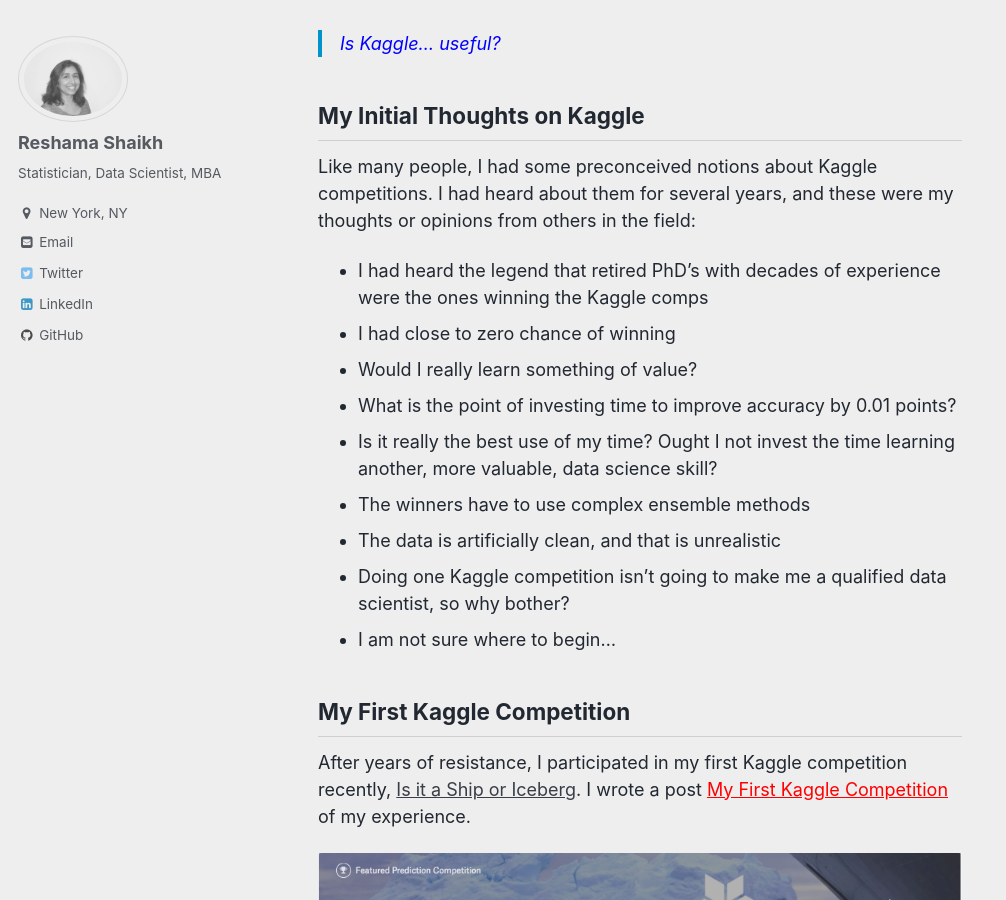
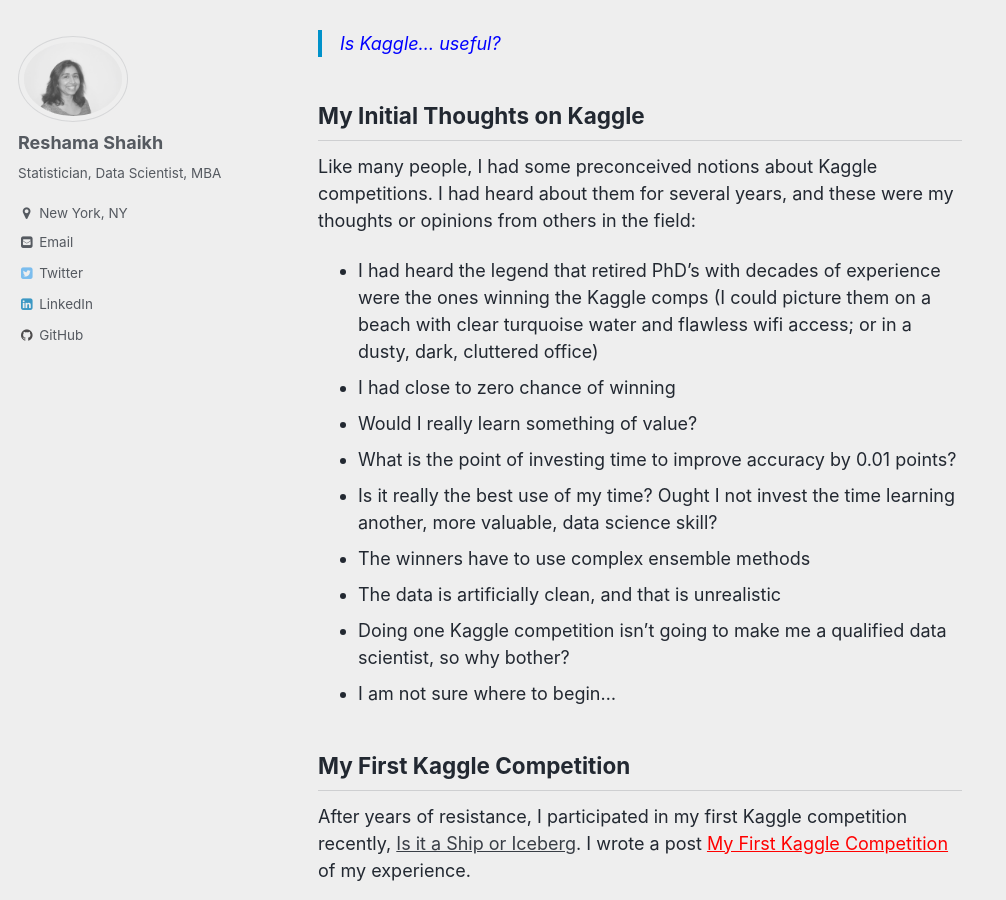
Before and after one commit to reshamas/reshamas.github.io, a Jekyll site: the page built from _posts/2018-04-19-to-kaggle-or-not.md, in a window 1280 px wide and 900 px high, scrolled down 559 px. Shown: the whole window, without its empty margins (0-1006 px from the left). Built offline with Jekyll 4.4.1, drawn with Linux system fonts in a browser that asks for light colours.

Commit message:
Update 2018-04-19-to-kaggle-or-not.md

```diff
--- a/_posts/2018-04-19-to-kaggle-or-not.md
+++ b/_posts/2018-04-19-to-kaggle-or-not.md
@@ -6,7 +6,7 @@
 
 ## My Initial Thoughts on Kaggle
 Like many people, I had some preconceived notions about Kaggle competitions.  I had heard about them for several years, and these were my thoughts or opinions from others in the field:
-- I had heard the legend that retired PhD’s with decades of experience were the ones winning the Kaggle comps
+- I had heard the legend that retired PhD’s with decades of experience were the ones winning the Kaggle comps (I could picture them on a beach with clear turquoise water and flawless wifi access; or in a dusty, dark, cluttered office)
 - I had close to zero chance of winning
 - Would I really learn something of value?
 - What is the point of investing time to improve accuracy by 0.01 points?
```
